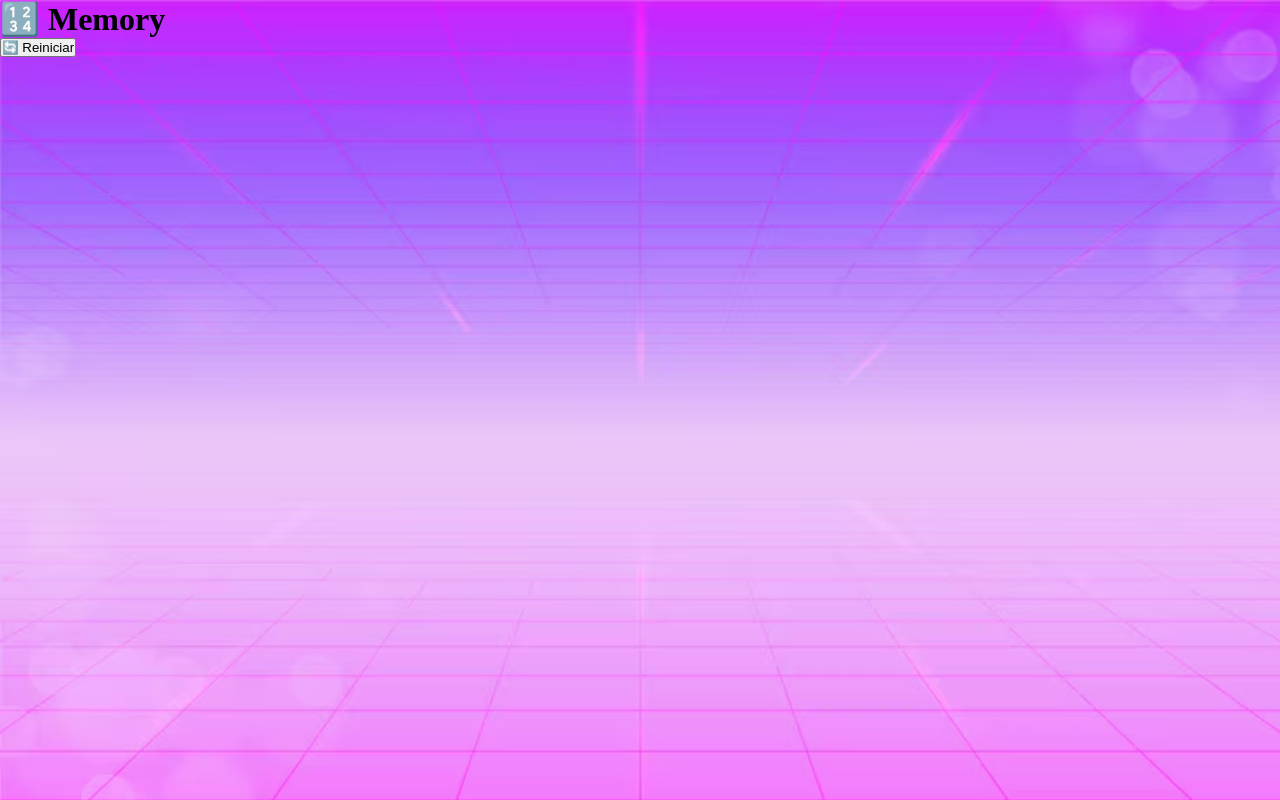
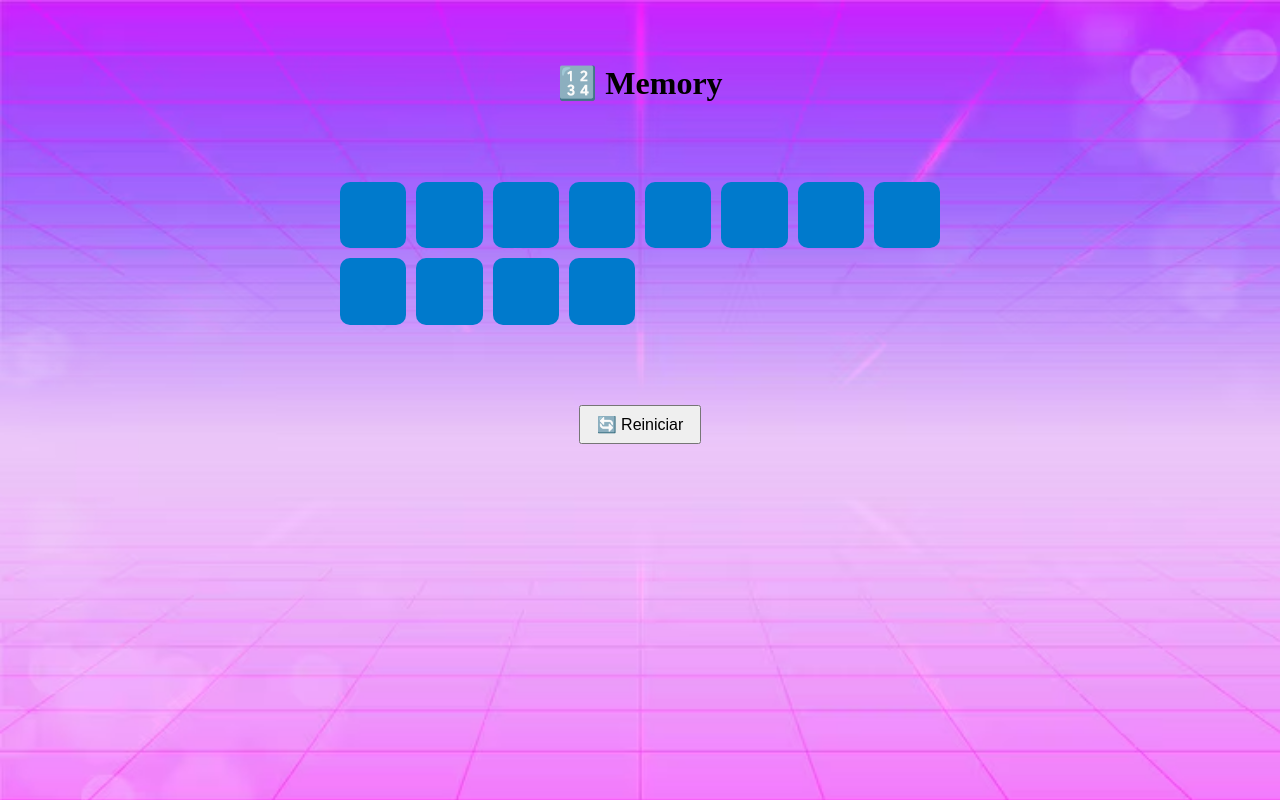
Before and after one commit to jaiseejagan/PROYECTO_WEB, a plain HTML site: page memory.html in a window 1280 px wide. Drawn offline with Linux system fonts and the light colour scheme.

Commit message:
Add files via upload

```diff
--- a/main.css
+++ b/main.css
@@ -27,3 +27,64 @@ body { background-image:url(./image.png);
 #formulario form p {padding: 1%;}
 
 footer {position: fixed; width: 100%;}
+
+h1 {
+  margin-bottom: 1rem;
+}
+
+.game-board {
+  display: grid;
+  grid-template-columns: repeat(auto-fit, minmax(60px, 1fr));
+  gap: 10px;
+  max-width: 600px;
+  margin: 0 auto;
+}
+
+.card {
+  position: relative;
+  width: 100%;
+  padding-top: 100%; /* Mantiene cuadrado usando relación de aspecto */
+  background: #007acc;
+  color: white;
+  font-size: 1.5rem;
+  border-radius: 10px;
+  cursor: pointer;
+  user-select: none;
+  transition: background 0.3s;
+  display: flex;
+  align-items: center;
+  justify-content: center;
+  overflow: hidden;
+}
+
+.card-content {
+  position: absolute;
+  top: 0;
+  bottom: 0;
+  left: 0;
+  right: 0;
+  display: flex;
+  align-items: center;
+  justify-content: center;
+}
+
+.card.revealed {
+  background: #ffffff;
+  color: #007acc;
+  border: 2px solid #007acc;
+  cursor: default;
+}
+
+#restartBtn {
+  margin-top: 1rem;
+  padding: 0.5rem 1rem;
+  font-size: 1rem;
+  cursor: pointer;
+}
+
+#restart {display: flex; justify-content: center; padding: 5%;}
+
+#titlememory {
+  text-align: center;
+  padding: 5%;
+}
```
